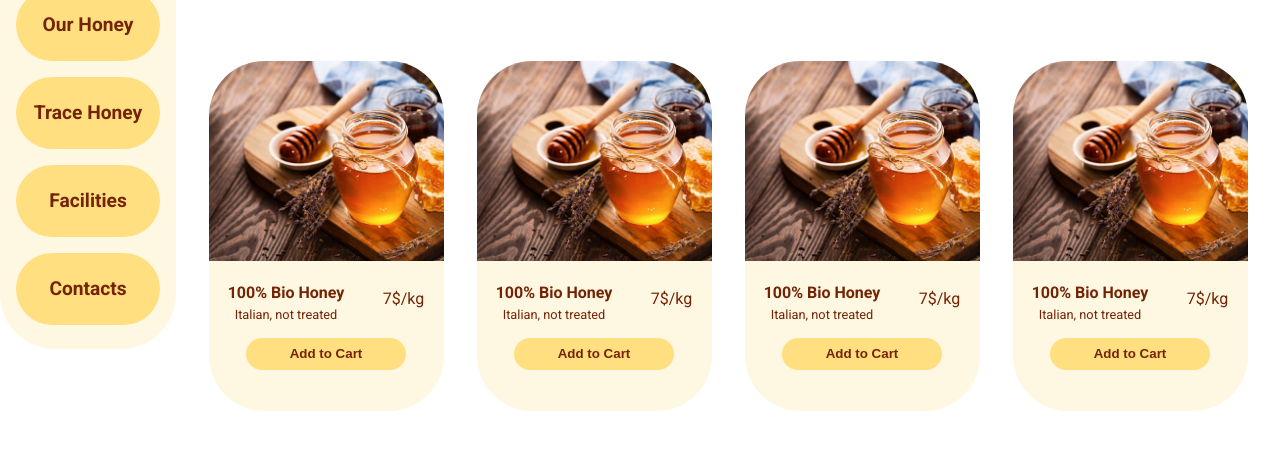
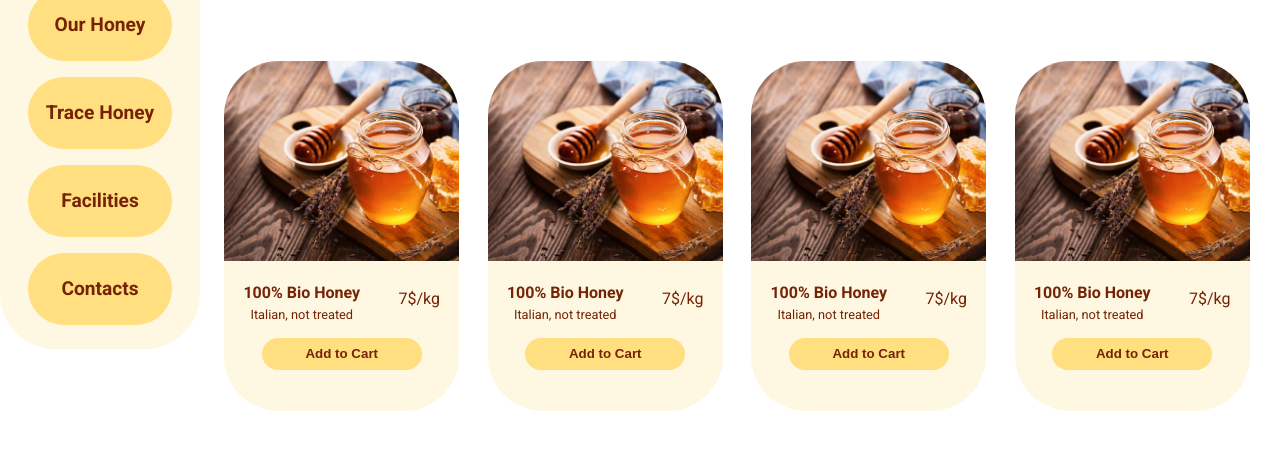
Before and after one commit to lorenz1974/U2-W1-D3, a plain HTML site: page index.html in a window 1280 px wide. Shown: the part 107-556 px from the top of the page. Drawn offline with Linux system fonts and the light colour scheme.

Commit message:
Fissato anche menu' laterale da 768 in su

```diff
--- a/assets/css/style.css
+++ b/assets/css/style.css
@@ -220,9 +220,12 @@ article img {
 
     header {
         width: 200px;
+        position: fixed;
     }
 
-
+    main {
+        margin-left: 210px;
+    }
 
     nav ul li {
         font-size: .5rem;
```
